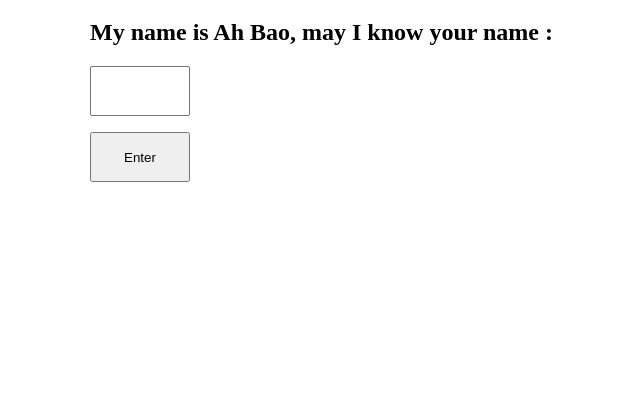
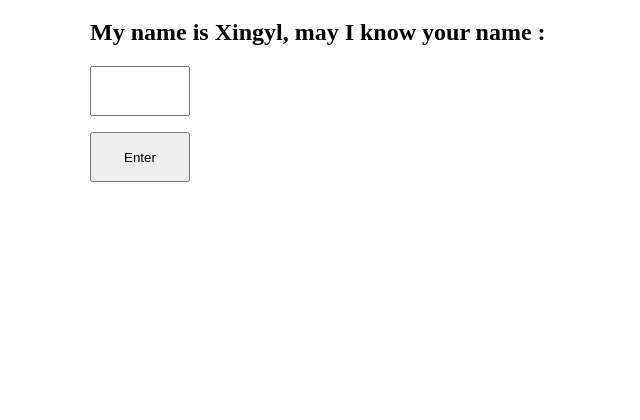
Before and after one commit to e-rr/Rep, a Flask app: page / in a window 1280 px wide. Shown: the part 267-687 px from the top of the page, without its empty margins (234-874 px from the left). Run offline with Flask 3, Linux system fonts and the light colour scheme.

Commit message:
Update index.html

```diff
--- a/templates/index.html
+++ b/templates/index.html
@@ -10,7 +10,7 @@
 <p><img src="https://media.istockphoto.com/id/1369652747/photo/night-view-of-chongqing-riverside-at-night.jpg?s=2048x2048&w=is&k=20&c=wE1kIA1pJAUibFUdwZ4ltnZvW07EyLcA396n5QVxZYY="
   width="300" height="200"></p>
 <form action="/main" method="post">
-  <h2>My name is Ah Bao, may I know your name : </h2>
+  <h2>My name is Xingyl, may I know your name : </h2>
   <input type = "text" name="r" style="width:100px;height:50px">
   <p><input type = "submit" value="Enter" style="width:100px;height:50px"></p>
 </form>
```
